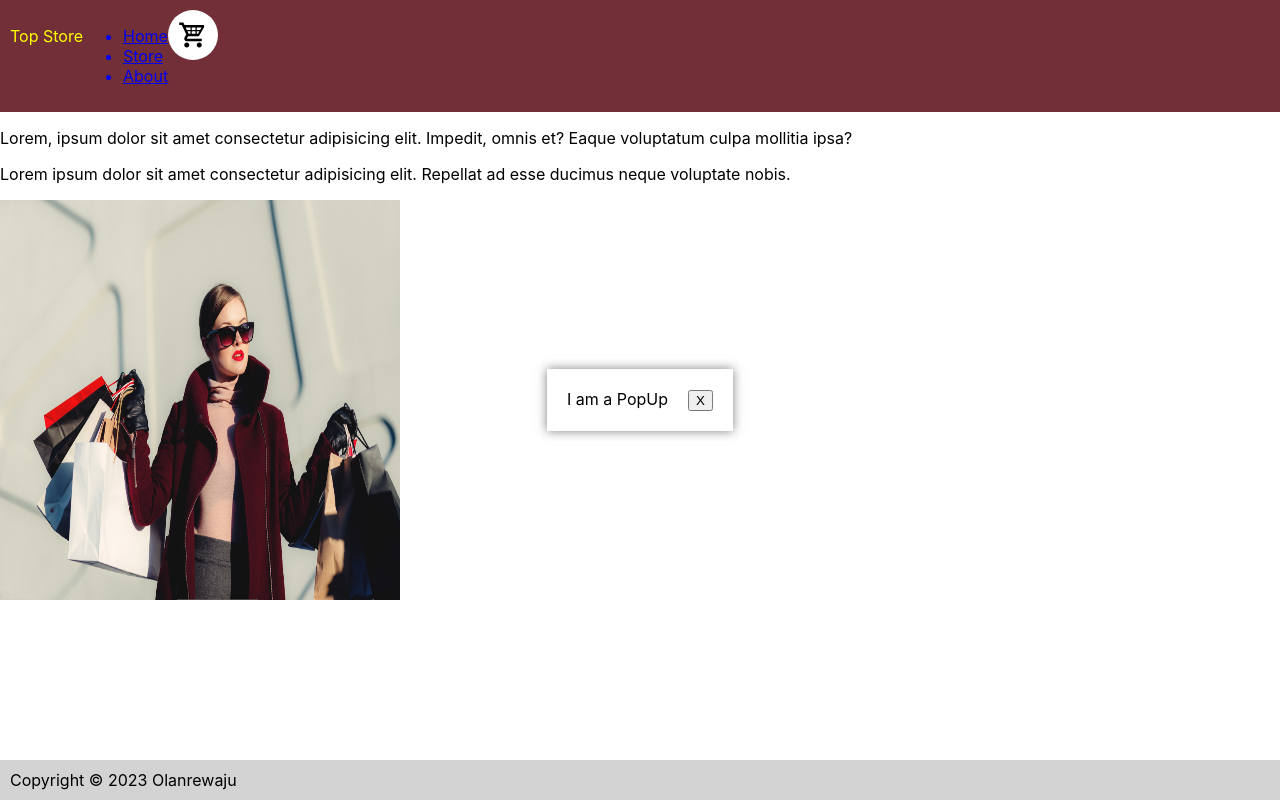
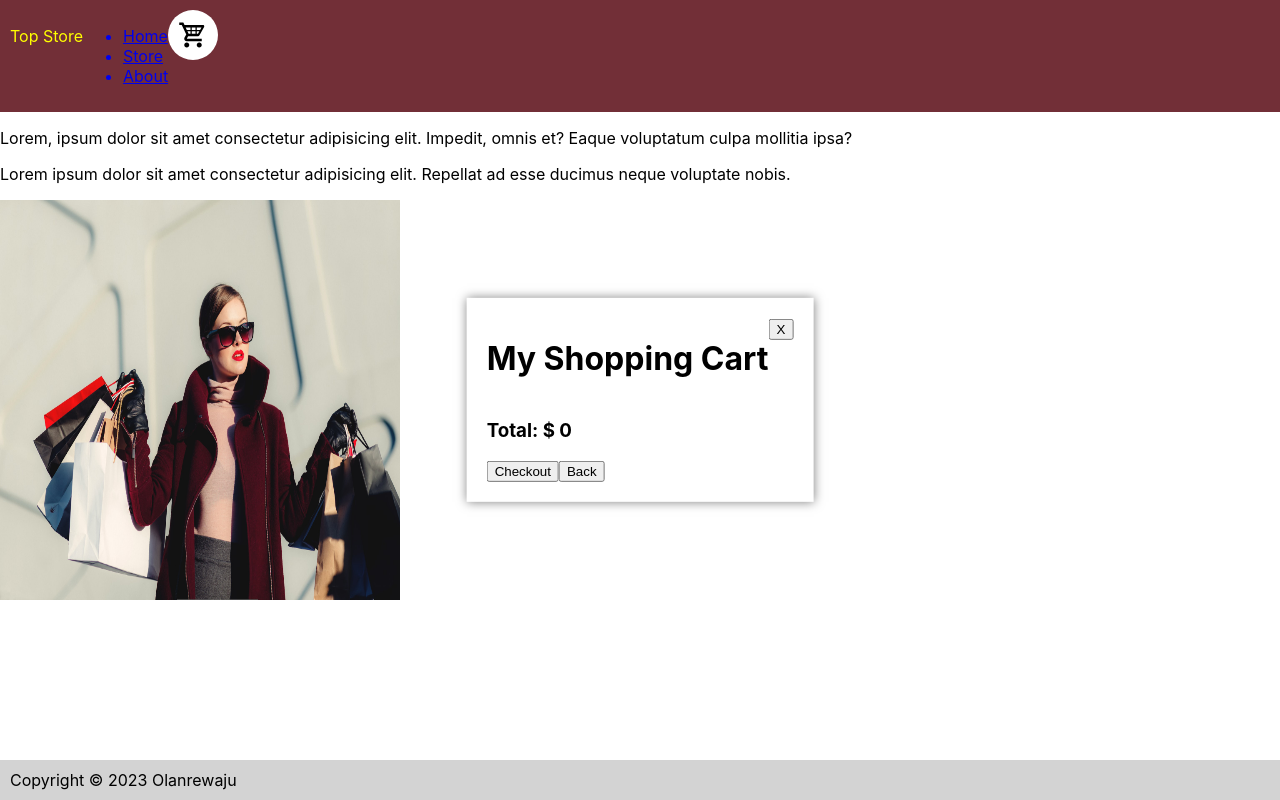
Before and after one commit to Lakatabu01/shopping-cart, a React (Create React App) app: page / in a window 1280 px wide. Both pictures are taken after a click on the element 184 px from the left and 37 px from the top of the page. Built offline with nearby package versions, Linux system fonts and the light colour scheme.

Commit message:
populate cart and add total of all intended purchases

```diff
--- a/package.json
+++ b/package.json
@@ -9,6 +9,7 @@
     "react-dom": "^18.2.0",
     "react-router-dom": "^6.8.2",
     "react-scripts": "5.0.1",
+    "uuid": "^9.0.0",
     "web-vitals": "^2.1.4"
   },
   "scripts": {
--- a/src/App.js
+++ b/src/App.js
@@ -10,6 +10,8 @@ import { Footer } from "./components/footer";
 function App() {
   const [itemsPurchased, setItemsPurchased] = useState(0);
   const [productsSelected, setProductsSelected] = useState([]);
+  const [id, setId] = useState(0);
+  //This state stores only one instance of a selected products
 
   useEffect(() => {
     console.log(productsSelected);
@@ -26,6 +28,7 @@ function App() {
       price: parseInt(
         e.target.parentNode.previousElementSibling.children[2].textContent
       ),
+      // id: setId(id + 1),
     };
     setProductsSelected((prevProducts) => [...prevProducts, productInfo]);
   };
@@ -33,7 +36,7 @@ function App() {
   return (
     <BrowserRouter>
       <div data-testid="test-app" className="App">
-        <Header quantity={itemsPurchased} />
+        <Header quantity={itemsPurchased} productsSelected={productsSelected} />
         <Routes>
           <Route path="/" element={<Home />} />
           <Route
--- a/src/components/component.css
+++ b/src/components/component.css
@@ -47,10 +47,17 @@
     display: none;
 }
 .popup.visible{
-    display: flex;
     padding: 10px;
+    display: block;
 }
 .popup > div {
     padding: 10px;
 
 }
+.scroll{
+    overflow-y: auto;
+    max-height: 25em;
+}
+.quantity-info{
+    display: flex;
+}
--- a/src/components/header.js
+++ b/src/components/header.js
@@ -23,6 +23,8 @@ export const Header = (props) => {
   return (
     <div className="header">
       <PopUp
+        //populatePopup={props.populatePopup}
+        productsSelected={props.productsSelected}
         close={closePopup}
         visibility={`popup ${visible ? "visible" : ""}`}
       />
--- a/src/components/popup.js
+++ b/src/components/popup.js
@@ -1,11 +1,60 @@
-import React from "react";
+import React, { useState, useEffect } from "react";
+import { v4 as uuidv4 } from "uuid";
 
 const PopUp = (props) => {
+  const [initialCart, setInitialCart] = useState([]);
+  const [total, setTotal] = useState(0);
+
+  useEffect(() => {
+    const filteredProducts = props.productsSelected.filter((object) => {
+      if (initialCart) {
+        const initialCartDeterminant = initialCart.find(
+          (element) => element.image === object.image
+        );
+
+        return initialCartDeterminant === undefined;
+      } else {
+        return false;
+      }
+    });
+
+    setInitialCart([...initialCart, ...filteredProducts]);
+  }, [props.productsSelected]);
+
+  useEffect(() => {
+    const totPrice = initialCart.reduce((accumulator, currentValue) => {
+      return accumulator + currentValue.price;
+    }, 0);
+
+    setTotal(totPrice);
+  }, [initialCart]);
+
   return (
     <div className={props.visibility}>
-      <div> I am a PopUp</div>
-      <div>
-        <button onClick={props.close}>X</button>
+      <div className="quantity-info">
+        <div>
+          <h1>My Shopping Cart</h1>
+          <div className="scroll">
+            {initialCart.map((object) => (
+              <div key={uuidv4()}>
+                <div>
+                  <img src={object.image} alt="product" />
+                  <p>{object.productTitle}</p>
+                  <p>{object.price}</p>
+                </div>
+              </div>
+            ))}
+          </div>
+          <div>
+            <h3>Total: $ {total}</h3>
+
+            <button>Checkout</button>
+            <button>Back</button>
+          </div>
+        </div>
+        <div>
+          <button onClick={props.close}>X</button>
+        </div>
       </div>
     </div>
   );
```
Also changed, not shown: 1 other file (tests, documents, lock files or other folders).
